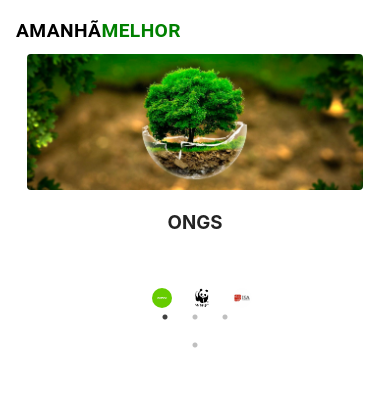
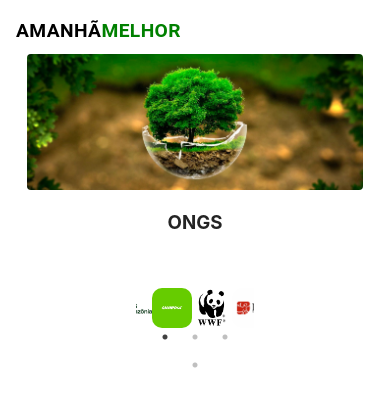
Before and after one commit to JuniorReisx/AmanhaMelhor, a React (Vite) app: page / in a window 390 px wide. Shown: the top 406 px of the page. Built offline with nearby package versions, Linux system fonts and the light colour scheme.

Commit message:
none commit

```diff
--- a/src/components/Carousel/Carousel.css
+++ b/src/components/Carousel/Carousel.css
@@ -14,3 +14,11 @@
 .carousel {
   padding: 1rem 8rem;
 }
+
+
+/* Media query para telas menores que 600px */
+@media (max-width: 600px) {
+  .ImgCarousel {
+    width: 100%; /* Largura de 100% em telas pequenas */
+  }
+}
```
